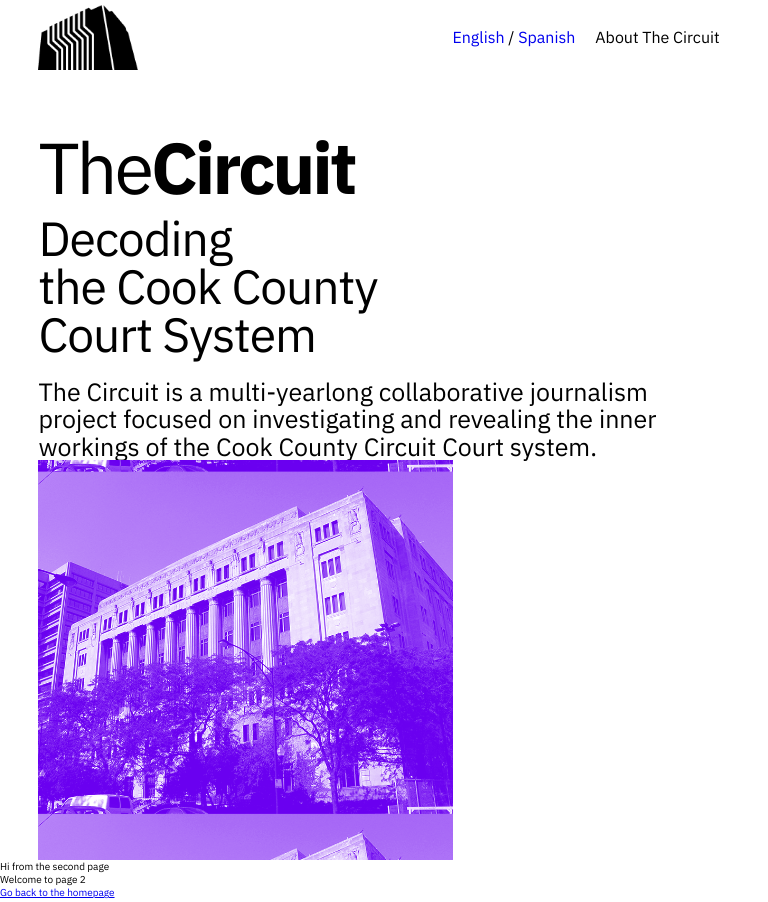
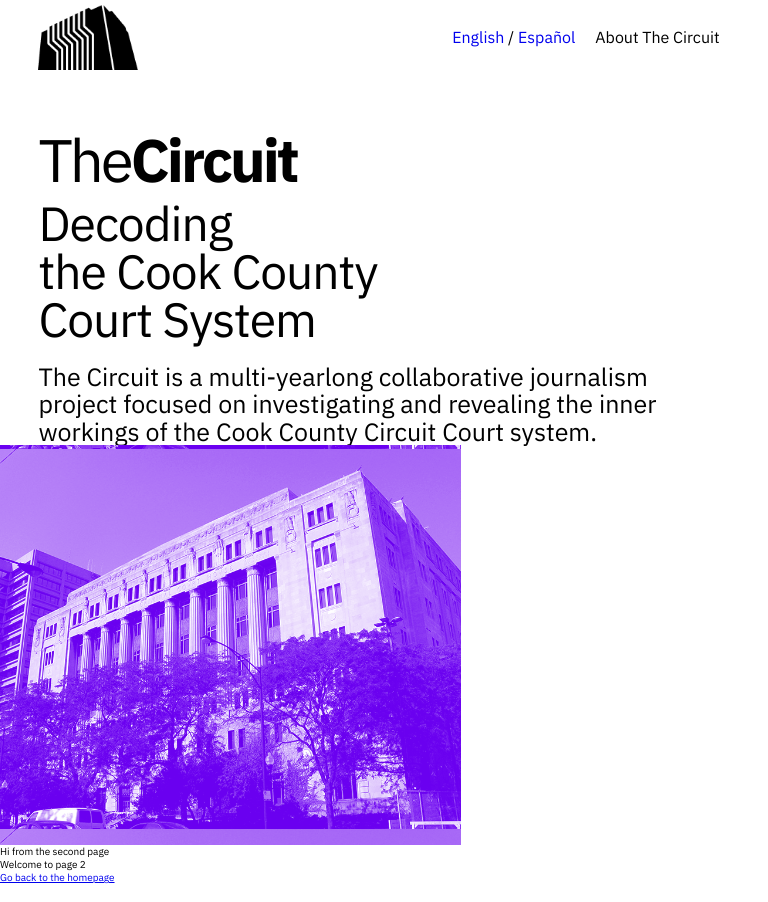
Before and after one commit to designhawg/circuit, a Gatsby site: page /page-2 in a window 768 px wide. Shown: the top 902 px of the page. Built offline with nearby package versions, Linux system fonts and the light colour scheme; Gatsby itself is replaced by a stand-in of ours.

Commit message:
nav adjustments

```diff
--- a/src/components/header.js
+++ b/src/components/header.js
@@ -18,11 +18,8 @@ const Header = ({ siteTitle }) => (
         <h1><span className="lightWeight">The</span>Circuit</h1>
       </div>
       <ul>
-        <li><Link to="/">English</Link> / <Link to="es">Spanish</Link></li>
+        <li><Link to="/">English</Link> / <Link to="es">Español</Link></li>
         <li><Link>About The Circuit</Link></li>
-
-
-
       </ul>
     </nav>
   </header>
--- a/src/components/styles.css
+++ b/src/components/styles.css
@@ -60,7 +60,6 @@ nav {
 }
 
 nav ul {
-    display: none;
 }
 
 @media all and (min-width: 768px) {
@@ -79,6 +78,7 @@ nav li {
     padding: 0 1rem;
     font-size: 1.6rem;
     font-weight: 300;
+    float: left;
 }
 
 nav a {
@@ -113,15 +113,16 @@ nav img {
 .hero {
     display: flex;
     justify-content: space-between;
-    padding: 50px 0 0 5%;
-    width: 1440px;
+    padding: 50px 0 0 0;
+    width: 100%;
 }
 
-@media all and (max-width: 1200px) {
+@media all and (min-width: 1000px) {
     .hero {
         display: flex;
-        padding: 50px 5% 0 5%;
         width: 100%;
+        padding: 50px 0 0 5%;
+        width: 1440px
     }
 }
 
@@ -133,7 +134,7 @@ nav img {
 }
 
 .hero-headline {
-    font-size: 7.2rem;
+    font-size: 6rem;
     font-weight: 800;
     letter-spacing: -3px;
 }
@@ -143,21 +144,35 @@ nav img {
     float: left;
 }
 
-@media all and (max-width: 768px) {
+@media all and (min-width: 512px and max-width: 768px) {
     .hero-text {
         width: 100%;
+        padding: 0 5%;
         float: left;
     }
 }
 
+@media all and (max-width: 768px) {
+    .hero-text {
+        width: 100%;
+        padding: 0 5%;
+        float: left;
+    }
+    .hero-headline {
+        font-size: 6rem;
+        font-weight: 800;
+        letter-spacing: -3px;
+    }
+}
+
 .hero h2 {
-    font-size: 4.8rem;
+    font-size: 4rem;
     letter-spacing: -1px;
     line-height: 1;
 }
 
 .hero h3 {
-    font-size: 2.5rem;
+    font-size: 2rem;
     line-height: 1.1;
     margin-top: 2rem;
 }
@@ -185,6 +200,14 @@ nav img {
         background-position: 40% 20%;
         background-size: 110%;
         margin-top: 0;
+    }
+
+    .hero h2 {
+        font-size: 4.8rem;
+    }
+
+    .hero h3 {
+        font-size: 2.5rem;
     }
 }
 
@@ -270,7 +293,7 @@ nav img {
 }
 
 .feature-story h2 {
-    font-size: 4rem;
+    font-size: 3rem;
     font-weight: 700;
     line-height: 1;
     letter-spacing: -1px;
@@ -299,7 +322,7 @@ nav img {
     text-decoration: none;
 }
 
-@media all and (min-width: 500px) {
+@media all and (min-width: 720px) {
     .feature-story {
         display: grid;
         grid-template-columns: 1fr 2fr;
```
